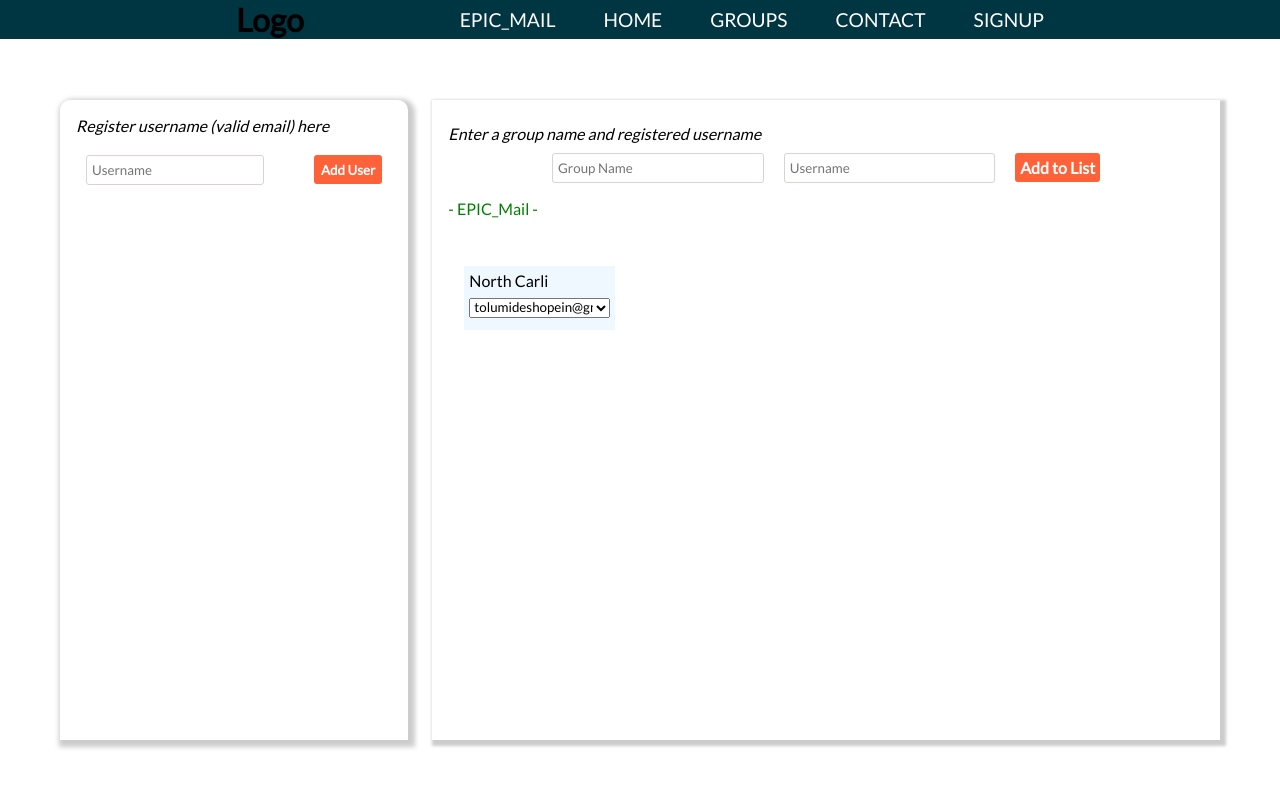
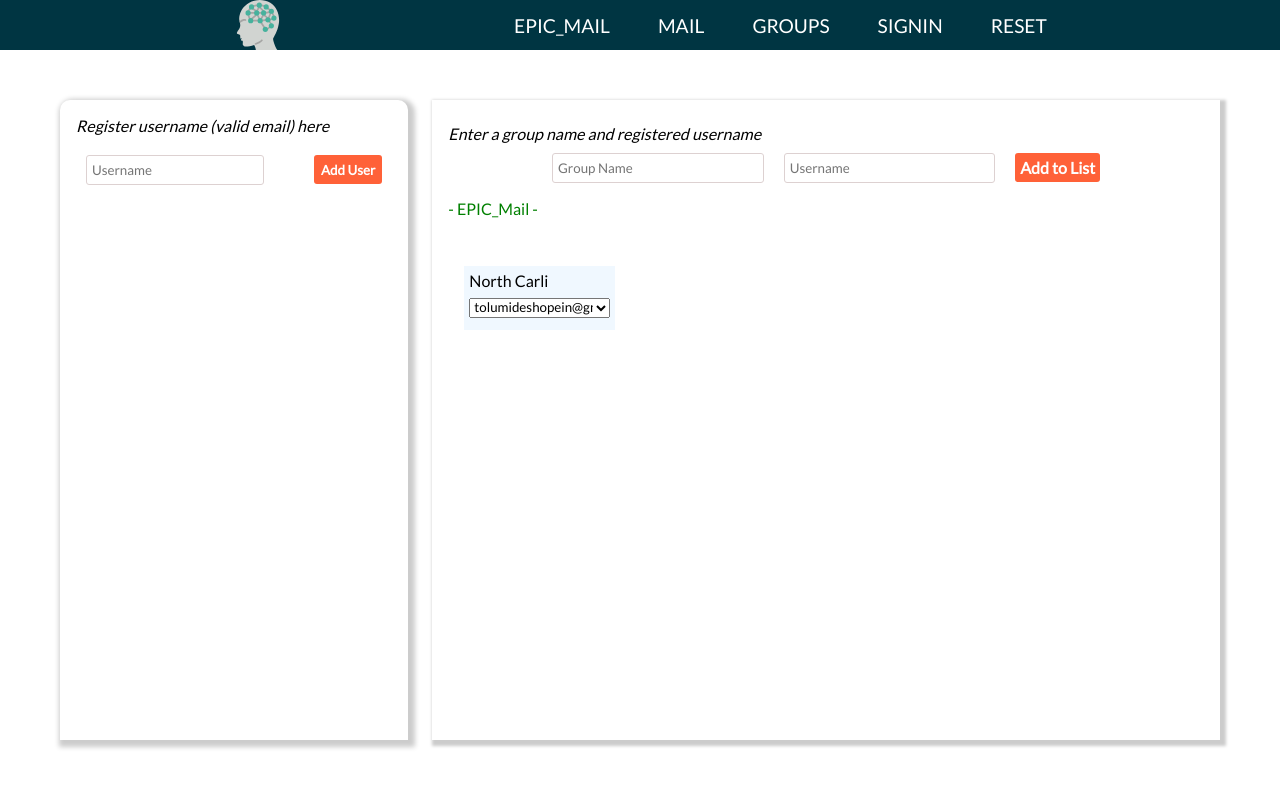
Before and after one commit to tolumide-ng/EPIC_Mail, a plain HTML site: page UI/create.html in a window 1280 px wide. Drawn offline with Linux system fonts and the light colour scheme.

Commit message:
[Features #164304954] Enables mobile compatibility for other pages

```diff
--- a/UI/create.html
+++ b/UI/create.html
@@ -11,15 +11,17 @@
 
 <body>
     <header id="header">
-        <h1 class="logo">Logo</h1>
+        <h1 class="logo">
+            <img src="./img/transfer.svg" alt="" class="logo">
+        </h1>
         <input type="checkbox" id="nav-toggle" class="nav-toggle">
         <nav>
             <ul>
                 <li><a href="./index.html">EPIC_Mail</a></li>
-                <li><a href="./home">home</a></li>
-                <li><a href="#">Groups</a></li>
-                <li><a href="#">Contact</a></li>
-                <li><a href="./index.html">signup</a></li>
+                <li><a href="./mails.html">Mail</a></li>
+                <li><a href="./create.html">Groups</a></li>
+                <li><a href="./signin.html">signin</a></li>
+                <li><a href="./reset.html">reset</a></li>
             </ul>
         </nav>
         <label for="nav-toggle" class="nav-toggle-label">
--- a/UI/scripts/index.js
+++ b/UI/scripts/index.js
@@ -18,7 +18,7 @@ const moveToSlide = (track, currentSlide, targetSlide) => {
     track.style.transform = 'translateX(-' + targetSlide.style.left + ')';
     currentSlide.classList.remove('current-slide');
     targetSlide.classList.add('current-slide');
-}
+};
 
 // // //When I clik right, move slides to the right
 nextButton.addEventListener('click', e => {
--- a/UI/styles/create.css
+++ b/UI/styles/create.css
@@ -7,9 +7,9 @@
     font-family: 'Lato', sans-serif;
 }
 
-/* body {
-    background: white;
-} */
+.logo {
+    height: 50px;
+}
 
 .form_container {
     height: 100vh;
@@ -271,7 +271,7 @@ nav a {
 }
 
 nav a:hover {
-    color: #000;
+    color: #F28C81;
 }
 
 .nav-toggle:checked ~ nav {
--- a/UI/styles/index.css
+++ b/UI/styles/index.css
@@ -195,7 +195,7 @@ a {
     transform: translateY(-50%);
     border: 0;
     background: green;
-    z-index: 999;
+    z-index: 999
 } */
 .carousel_button img {
     width: 12px;
--- a/UI/styles/signin.css
+++ b/UI/styles/signin.css
@@ -10,6 +10,10 @@
     margin: 0;
     padding: 0;
     font-family: 'Lato', sans-serif;
+}
+
+.logo {
+    height: 50px;
 }
 
 
```
Also changed, not shown: UI/reset.html (+3 -1 lines), UI/signin.html (+3 -1 lines), UI/img/transfer.svg (added).
